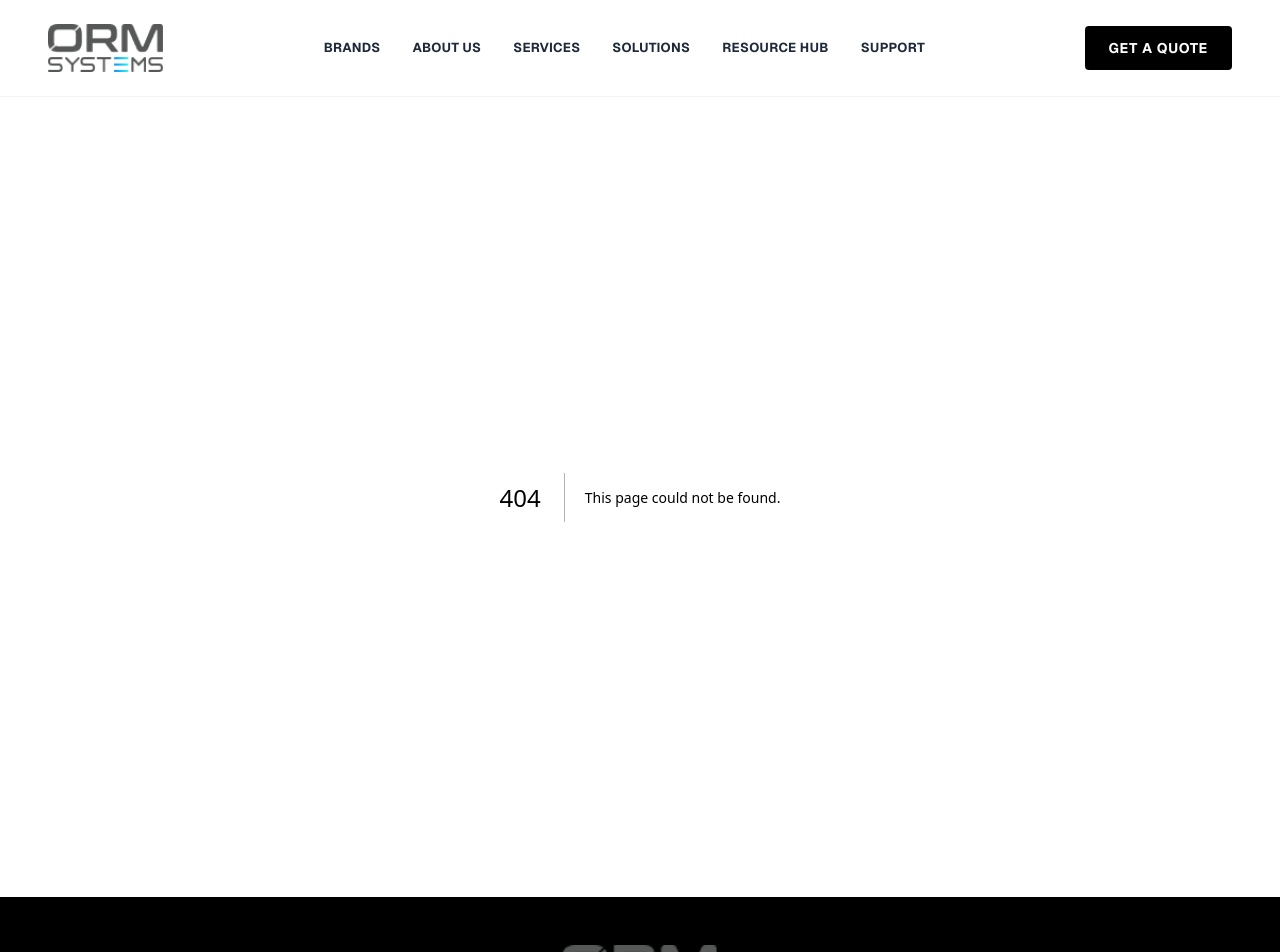
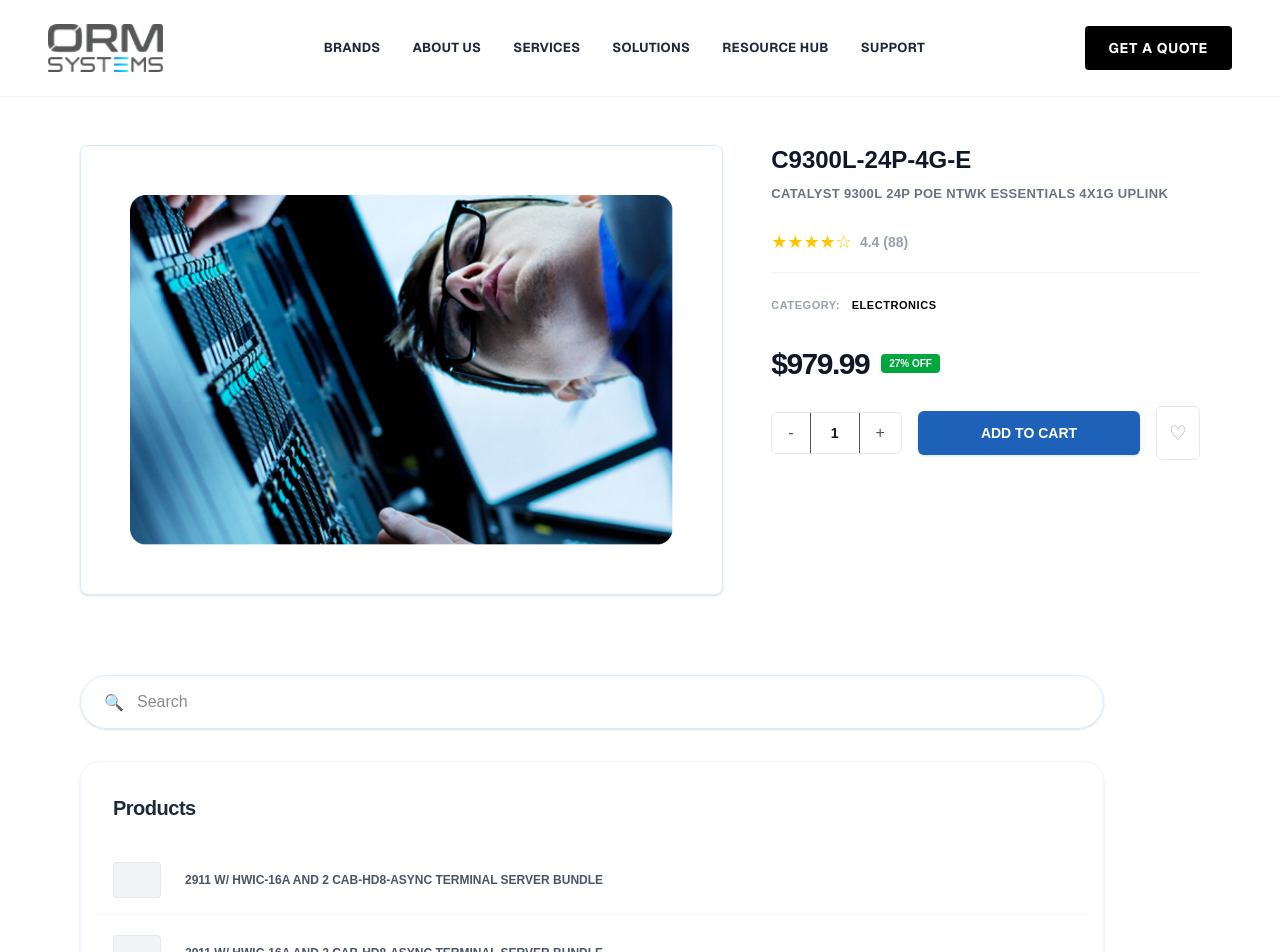
Before and after one commit to owaisnadeem18/soft_nation_technologies_test, a Next.js app: page /product/1 in a window 1280 px wide. Before the commit this address had no page. Shown: the top 952 px of the page. Built offline with nearby package versions, Linux system fonts and the light colour scheme.

Commit message:
static development of product page

```diff
--- /dev/null
+++ b/src/app/product/[id]/page.js
@@ -0,0 +1,10 @@
+import ProductDetailContent from '@/components/ProductDetailContent'
+import React from 'react'
+
+const page = () => {
+  return (
+    <ProductDetailContent />
+  )
+}
+
+export default page
--- /dev/null
+++ b/src/components/ProductDetailContent.jsx
@@ -0,0 +1,104 @@
+import { portfolioProject2 } from "@/assets"; // Example image, replace with your product asset
+import Image from "next/image";
+import React from "react";
+
+const ProductDetailContent = () => {
+  return (
+    <main className="container mx-auto px-6 lg:px-20 py-12 bg-white">
+      {/* --- TOP SECTION: Image + Info --- */}
+      <div className="flex flex-col lg:flex-row gap-12 items-start">
+
+        {/* LEFT: Product Image Gallery */}
+        <div className="w-full lg:w-3/5">
+          <div className="border border-blue-100 rounded-lg p-10 flex items-center justify-center bg-white shadow-sm min-h-112.5">
+            <Image
+              src={portfolioProject2} // Replace with dynamic product image later
+              alt="Main Product"
+              className="object-contain max-h-87.5"
+            />
+          </div>
+        </div>
+
+        {/* RIGHT: Product Buy Box */}
+        <div className="w-full lg:w-2/5 space-y-6">
+          <div>
+            <h1 className="text-2xl font-bold text-gray-900 leading-tight">C9300L-24P-4G-E</h1>
+            <p className="text-[13px] text-gray-500 mt-2 leading-relaxed uppercase font-semibold tracking-wide">
+              CATALYST 9300L 24P POE NTWK ESSENTIALS 4X1G UPLINK
+            </p>
+          </div>
+
+          {/* Ratings & Reviews */}
+          <div className="flex items-center gap-2 border-b border-gray-100 pb-4">
+            <div className="flex text-yellow-400 text-lg">★★★★☆</div>
+            <span className="text-sm text-gray-400 font-bold">4.4 (88)</span>
+          </div>
+
+          <div className="space-y-1">
+            <p className="text-[11px] font-bold text-gray-400 uppercase tracking-wider">
+              Category: <span className="text-black ml-2 font-bold uppercase">electronics</span>
+            </p>
+          </div>
+
+          {/* Price Area */}
+          <div className="pt-2 space-y-6">
+            <div className="flex items-center gap-3">
+              <span className="text-3xl font-black text-gray-900 tracking-tighter">$979.99</span>
+              <span className="bg-green-600 text-white text-[10px] px-2 py-0.5 rounded font-bold uppercase">27% off</span>
+            </div>
+
+            {/* Controls: Quantity + Add to Cart */}
+            <div className="flex flex-wrap items-center gap-4">
+              <div className="flex items-center border border-gray-200 rounded-md">
+                <button className="px-4 py-2 hover:bg-gray-50 text-gray-600 border-r">-</button>
+                <input type="text" value="1" className="w-12 text-center text-sm font-bold focus:outline-none" readOnly />
+                <button className="px-4 py-2 hover:bg-gray-50 text-gray-600 border-l">+</button>
+              </div>
+
+              <button className="bg-[#1D61B9] text-white px-10 py-3 rounded-md font-bold text-sm uppercase flex-1 hover:bg-blue-800 transition-all shadow-sm">
+                Add to Cart
+              </button>
+
+              <button className="p-3 border border-gray-200 rounded-md hover:bg-gray-50 transition-colors">
+                <span className="text-xl text-gray-400">♡</span>
+              </button>
+            </div>
+          </div>
+        </div>
+      </div>
+
+      {/* --- BOTTOM SECTION: Search & Product List --- */}
+      <div className="mt-20 max-w-5xl">
+        <div className="relative mb-8 group">
+          <input
+            type="text"
+            placeholder="Search"
+            className="w-full border border-blue-100 rounded-full py-3.5 px-14 focus:outline-none focus:ring-2 focus:ring-blue-100 transition-all shadow-sm"
+          />
+          <span className="absolute left-6 top-4 text-gray-400">🔍</span>
+        </div>
+
+        {/* Suggested/Sub-Products Card */}
+        <div className="border border-blue-50 rounded-[20px] shadow-sm overflow-hidden">
+          <div className="bg-white p-8">
+            <h2 className="text-xl font-bold mb-6 text-gray-800 tracking-tight">Products</h2>
+            <div className="space-y-1">
+              {[1, 2, 3, 4].map((item) => (
+                <div key={item} className="flex items-center gap-6 py-4 border-b border-gray-50 last:border-0 hover:bg-blue-50/30 px-4 -mx-4 transition-all cursor-pointer">
+                  {/* Small Thumb */}
+                  <div className="w-12 h-9 bg-gray-100 rounded border border-gray-200 shrink-0"></div>
+                  {/* Title */}
+                  <p className="text-[12px] font-bold text-gray-600 uppercase leading-snug">
+                    2911 w/ HWIC-16A and 2 CAB-HD8-ASYNC Terminal Server Bundle
+                  </p>
+                </div>
+              ))}
+            </div>
+          </div>
+        </div>
+      </div>
+    </main>
+  );
+};
+
+export default ProductDetailContent;
--- a/src/components/ProductListing.jsx
+++ b/src/components/ProductListing.jsx
@@ -1,8 +1,16 @@
+"use client"
+
 import React from 'react';
 import Image from 'next/image';
 import { ChevronRight, ChevronUp } from 'lucide-react';
+import { useRouter } from 'next/navigation';
 
 const ProductListing = () => {
+
+  const router = useRouter()
+
+  console.log("router is => ", router)
+
   // Fake array for structure (Baad mein API yahan map hogi)
   const products = Array(5).fill(null);
 
@@ -59,6 +67,7 @@
         <main className="flex-1 space-y-4">
           {products.map((_, index) => (
             <div
+              onClick={() => router.push(`/product/${index + 1}`)}
               key={index}
               className="border border-gray-200 rounded-sm p-6 flex flex-col lg:flex-row items-center gap-6 hover:shadow-md transition-shadow relative"
             >
```
